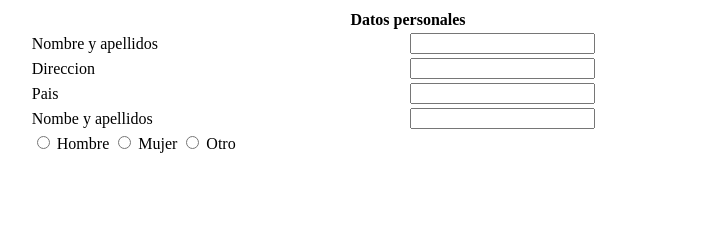
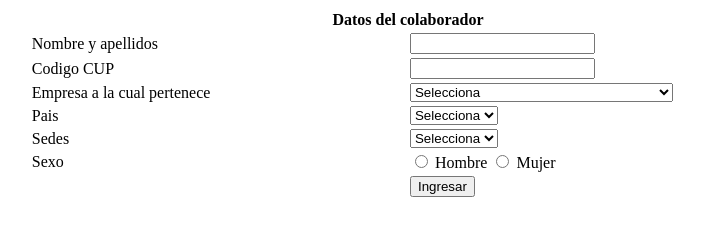
Before and after one commit to SofiaCMI/Laboratorio3-1, a plain HTML site: page index.html in a window 1280 px wide. Shown: the whole page, without its empty margins (232-936 px from the left). Drawn offline with Linux system fonts and the light colour scheme.

Commit message:
agregando boton, cambie datos

```diff
--- a/index.html
+++ b/index.html
@@ -9,47 +9,81 @@
     <form>
         <table border="0" width="100%"> <!-- 100% ocupa toda la pantalla -->
             <tr>
-                <th colspan="4" >Datos personales</th>
+                <th colspan="4" >Datos del colaborador</th>
             </tr>
             <tr>
                 <td width="20%"></td>
                 <td width="30%"> <label for="name"> Nombre y apellidos</label></td>
-                <td width="30%"> <input type="text" name="name" id="name"></td>
+                <td width="30%"> <input type="text" name="name" id="name" ></td>
                 <td width="20%"></td>
             </tr>
-
             <tr>
                 <td width="20%"></td>
-                <td width="30%"> <label for="name"> Direccion</label></td>
-                <td width="30%"><input type="text" name="direccion" id="direccion"></td>
+                <td width="30%"> <label for="name"> Codigo CUP </label></td>
+                <td width="30%"><input type="text" name="name" id="name"></td>
+                <td width="20%"></td>
+            </tr>
+            <tr>
+                <td width="20%"></td>
+                <td width="30%"> <label for="empresa"> Empresa a la cual pertenece</label></td>
+                <td width="30%">
+                    <select name="empresa" id="empresa" name="empresa">
+                        <option value="Selecciona"> Selecciona</option>
+                        <option value="MPSP"> MANPOWER SERVICE PROFESIONAL</option>
+                        <option value="Manpower"> MANPOWER</option>
+
+                    </select>
+                </td>
                 <td width="20%"></td>
             </tr>
             <tr>
                 <td width="20%"></td>
                 <td width="30%"> <label for="Pais"> Pais</label></td>
-                <td width="30%"><input type="text" name="name" id="name"></td>
+                <td width="30%">
+                    <select name="Pais" id="Pais" name="Pais">
+                        <option value="Selecciona"> Selecciona</option>
+                        <option value="Peru"> Peru</option>
+                        <option value="Ecuador"> Ecuador</option>
+                        <option value="Argentina"> Argentina</option>
+                        <option value="Brasil">Brasil</option>
+                        <option value="Bolivia"> Bolivia</option>
+                    </select>
+                </td>
                 <td width="20%"></td>
             </tr>
             <tr>
                 <td width="20%"></td>
-                <td width="30%"> <label for="name"> Nombe y apellidos</label></td>
-                <td width="30%"><input type="text" name="name" id="name"></td>
+                <td width="30%"> <label for="sedes"> Sedes</label></td>
+                <td width="30%">
+                    <select name="sedes" id="sedes" name="sedes">
+                        <option value="Selecciona"> Selecciona</option>
+                        <option value="Lince"> Lince</option>
+                        <option value="Surco"> Surco</option>
+                        <option value="Los olivos"> Los Olivos</option>
+                        <option value="Pucusana">Pucusana</option>
+                    </select>
+                </td>
                 <td width="20%"></td>
             </tr>
             <tr>
                 <td width="20%"></td>
-                <td colspan="2">
+                <td width="30%"><label for="name"> Sexo </label></td>
+                <td width="30%">
                     <input type="radio" id="Hombre" name="genero">
                     <label for="Hombre"> Hombre </label>
 
                     <input type="radio" id="Mujer" name="genero">
                     <label for="Mujer"> Mujer</label>
-
-                    <input type="radio" id="Otro" name="genero">
-                    <label for="Otro"> Otro </label>
-
                 </td>
                 <td width="20%"></td>
+            </tr>
+            <tr>
+                <td wicth="20%"></td>
+                <td width="30%"></td>
+                <td width="30%">
+                    <input type="submit" value="Ingresar">
+                </td>
+                <td wicth="20%"></td>
             </tr>
         </table>
 
```
